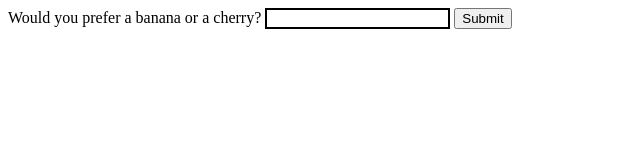
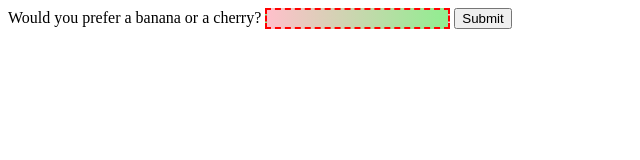
Before and after one commit to joominchoi/fruit-form-validation, a plain HTML site: page index.html in a window 1280 px wide. Shown: the whole page, without its empty margins (0-640 px from the left). Drawn offline with Linux system fonts and the light colour scheme.

Commit message:
Add required atrribute to input

```diff
--- a/index.html
+++ b/index.html
@@ -19,7 +19,7 @@
 <body>
     <form>
       <label for="choose">Would you prefer a banana or a cherry?</label>
-      <input id="choose" name="i_like">
+      <input id="choose" name="i_like" required>
       <button>Submit</button>
     </form>
 </body>
--- a/style.css
+++ b/style.css
@@ -1,5 +1,9 @@
 input:invalid {
   border: 2px dashed red;
+}
+
+input:invalid:required {
+  background-image: linear-gradient(to right, pink, lightgreen);
 }
 
 input:valid {
```
